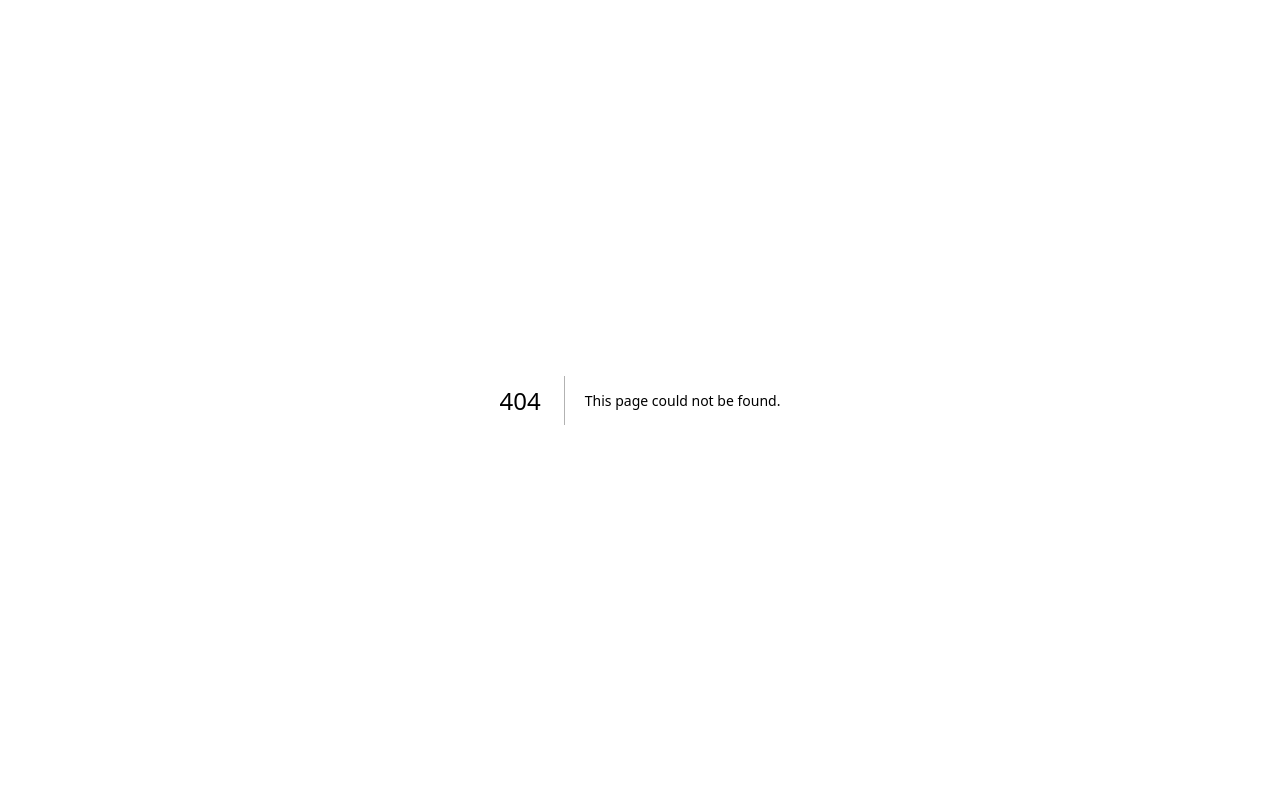
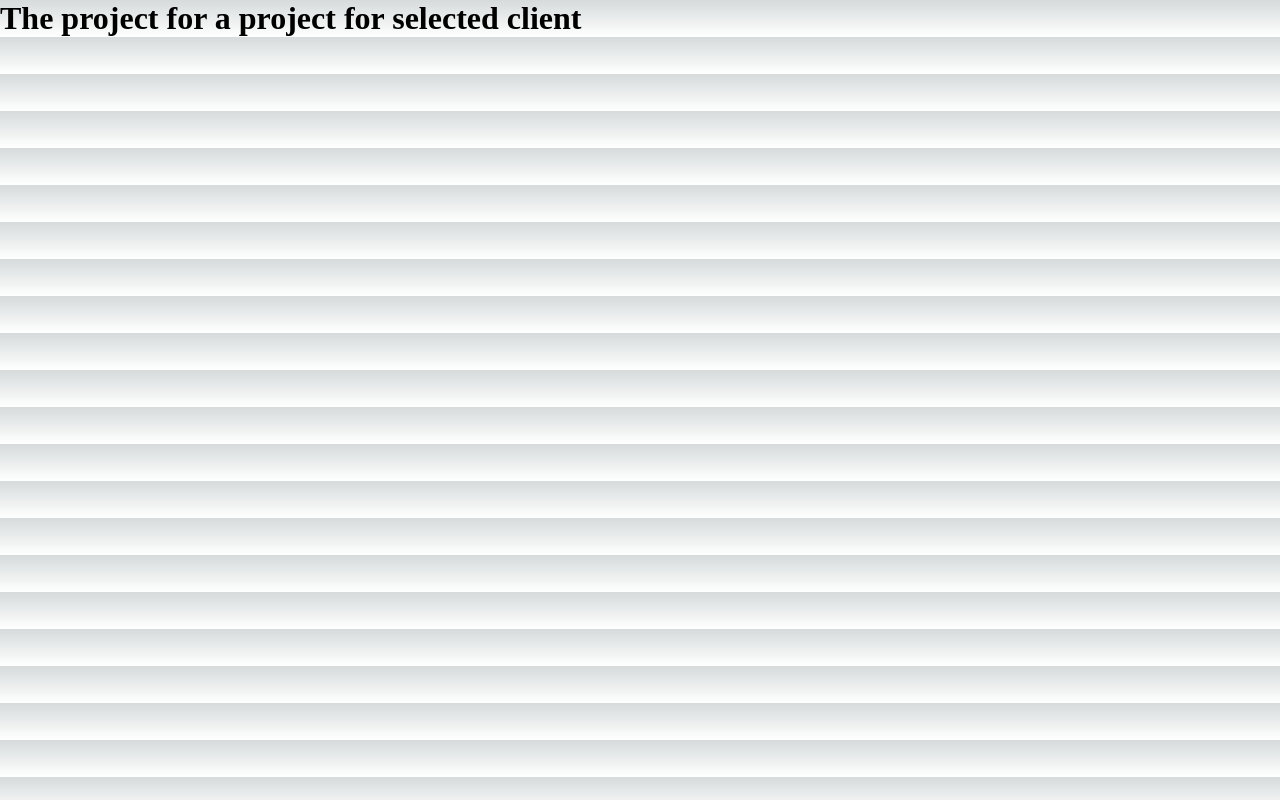
Before and after one commit to Ejiscoxpres/nextjs-course, a Next.js app: page /clients/1/1 in a window 1280 px wide. Before the commit this address had no page. Built offline with nearby package versions, Linux system fonts and the light colour scheme.

Commit message:
nested dynamic route

```diff
--- /dev/null
+++ b/pages/clients/[Id]/[clientprojectId].js
@@ -0,0 +1,12 @@
+import {useRouter} from 'next/router';
+
+export default function SelectedClientProjectPage(){
+
+    const router =useRouter();
+    console.log(router.query);
+    return(
+        <div>
+            <h1>The project for a project for selected client</h1>
+        </div>
+    );
+}
```
Also changed, not shown: pages/clients/[Id]/index.js (added, +12 -0 lines), pages/clients/index.js (added, +7 -0 lines).
